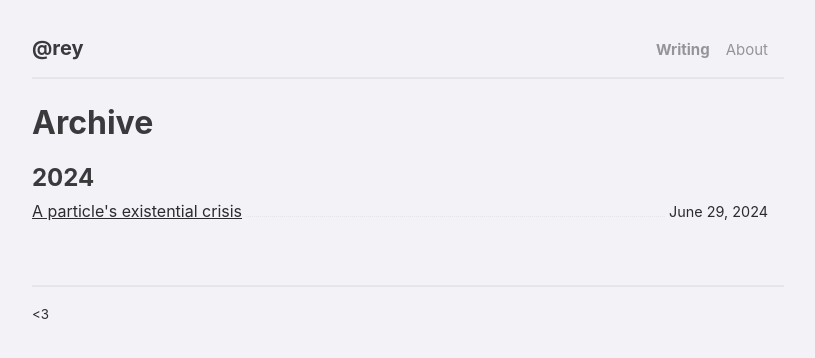
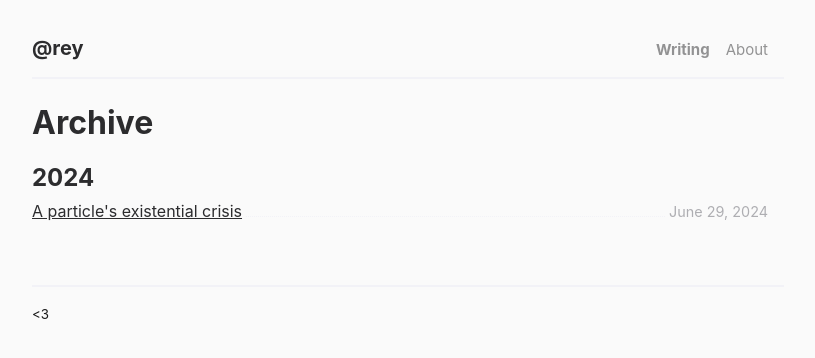
Before and after one commit to exkcd/blog, a Jekyll site: the page built from archive.md, in a window 1280 px wide. Shown: the top 358 px of the page, without its empty margins (232-1047 px from the left). Built offline with Jekyll 4.4.1, drawn with Linux system fonts in a browser that asks for light colours.

Commit message:
.gitignore add and stylesheet fixes

```diff
--- a/_sass/archive.scss
+++ b/_sass/archive.scss
@@ -1,7 +1,7 @@
 .archive {
     list-style: none;
     padding-left: 0;
-    margin-bottom: 3rem;
+    margin-bottom: var(--spacer);
   }
 
   .archive-item {
@@ -11,10 +11,11 @@
   }
 
   .archive-date {
+    color: var(--gray-5);
     margin-top: 0;
     margin-bottom: 0;
     font-size: 90%;
-    margin-right: 1rem;
+    margin-right: var(--spacer);
   }
 
   .archive-spacer {
--- a/_sass/syntax.scss
+++ b/_sass/syntax.scss
@@ -4,7 +4,7 @@
 
 .highlight .k { color: var(--pink) } /* Keyword */
 
-.highlight .l { color: var(--indigo) } /* Literal */
+.highlight .l { color: var(--blue) } /* Literal */
 
 .highlight .n { color: var(--gray-2) } /* Name */
 
@@ -54,15 +54,15 @@
 
 .highlight .w { color: var(--white) } /* Text.Whitespace */
 
-.highlight .mf { color: var(--indigo) } /* Literal.Number.Float */
-.highlight .mh { color: var(--indigo) } /* Literal.Number.Hex */
-.highlight .mi { color: var(--indigo) } /* Literal.Number.Integer */
-.highlight .mo { color: var(--indigo) } /* Literal.Number.Oct */
+.highlight .mf { color: var(--blue) } /* Literal.Number.Float */
+.highlight .mh { color: var(--blue) } /* Literal.Number.Hex */
+.highlight .mi { color: var(--blue) } /* Literal.Number.Integer */
+.highlight .mo { color: var(--blue) } /* Literal.Number.Oct */
 .highlight .sb { color: var(--green) } /* Literal.String.Backtick */
 .highlight .sc { color: var(--green) } /* Literal.String.Char */
 .highlight .sd { color: var(--green) } /* Literal.String.Doc */
 .highlight .s2 { color: var(--green) } /* Literal.String.Double */
-.highlight .se { color: var(--indigo) } /* Literal.String.Escape */
+.highlight .se { color: var(--blue) } /* Literal.String.Escape */
 .highlight .sh { color: var(--green) } /* Literal.String.Heredoc */
 .highlight .si { color: var(--green) } /* Literal.String.Interpol */
 .highlight .sx { color: var(--green) } /* Literal.String.Other */
@@ -71,7 +71,7 @@
 .highlight .ss { color: var(--green) } /* Literal.String.Symbol */
 
 
-.highlight .il { color: var(--indigo) } /* Literal.Number.Integer.Long */
+.highlight .il { color: var(--blue) } /* Literal.Number.Integer.Long */
 
 .highlight .gh { font-weight: bold; } /* Generic Heading & Diff Header */
 .highlight .gu { color: var(--gray-5); } /* Generic.Subheading & Diff Unified/Comment? */
--- a/_sass/variables.scss
+++ b/_sass/variables.scss
@@ -22,29 +22,30 @@
     --purple: #af52de;
     --pink: #ff2d54;
     --brown: #a2845e;
-    --black: #333;
-    --white: #eee;
+    --black: #1a1a1a;
+    --white: #fafafa;
 
-    --body-color: var(--gray-0);
-    --body-bg: var(--gray-9);
     --body-font: -apple-system, BlinkMacSystemFont, "Segoe UI", "Helvetica Neue", Arial, sans-serif;
     --body-font-size: 16px;
     --body-line-height: 1.5;
 
-    --hr-color: var(--gray-8);
-    --body-strong: var(--gray-1);
+    --body-color: var(--black);
+    --body-bg: var(--white);
+
+    --hr-color: var(--gray-9);
+    --body-strong: var(--gray-0);
     --blockquote-color: var(--gray-3);
 
     --link-color: var(--gray-0);
     --link-hover-color: rgba(44, 44, 46, 0.5);
 
-    --heading-color: var(--gray-1);
+    --heading-color: var(--gray-0);
 
     --border-color: var(--gray-5);
     --border-radius: .25rem;
 
     --code-font: SFMono-Regular, Menlo, Monaco, Consolas, "Courier New", monospace;
-    --code-bg: var(--gray-8);
+    --code-bg: var(--gray-9);
 
     --spacer: 1rem;
 }
@@ -64,18 +65,18 @@
         --pink: #ff375f;
         --brown: #ac8e68;
 
-        --body-color: var(--gray-9);
-        --body-bg: var(--gray-0);
+        --body-color: var(--white);
+        --body-bg: var(--black);
 
-        --hr-color: var(--gray-2);
-        --body-strong: var(--gray-8);
+        --hr-color: var(--gray-1);
+        --body-strong: var(--gray-9);
         --blockquote-color: var(--gray-7);
 
         --link-color: var(--gray-9);
         --link-hover-color: rgba(242, 242, 247, 0.5);
 
-        --heading-color: var(--gray-8);
+        --heading-color: var(--gray-9);
 
-        --code-bg: var(--gray-1);
+        --code-bg: var(--gray-0);
     }
 }
```
Also changed, not shown: 1 other file.
